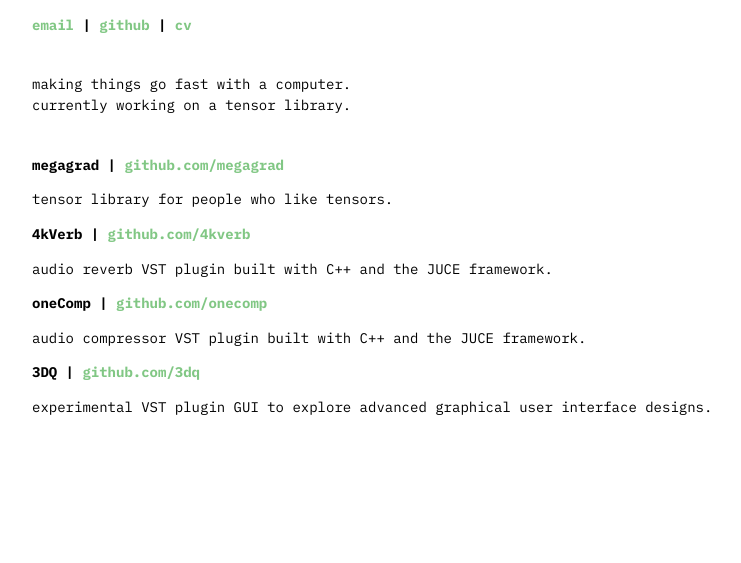
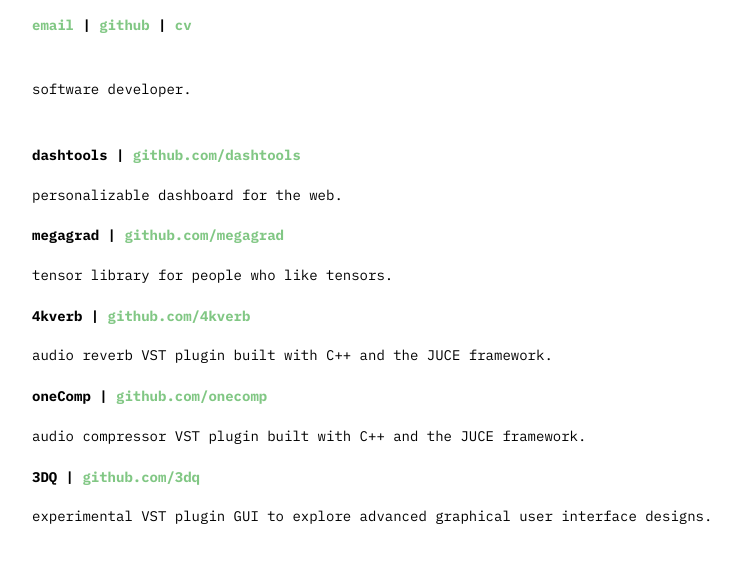
Before and after one commit to tylerguest/tylerguest, a plain HTML site: page index.html in a window 1280 px wide. Shown: the part 59-622 px from the top of the page, without its empty margins (133-874 px from the left). Drawn offline with Linux system fonts and the light colour scheme.

Commit message:
* small updates

```diff
--- a/index.html
+++ b/index.html
@@ -16,18 +16,20 @@
             | <a href="Tyler Guest Resume (05-23).pdf" target="_blank">cv</a>
         </h4>
         <br>
-        <p>making things go fast with a computer.</p>
-        <p>currently working on a tensor library.</p>
-        <p></p>
+        <p>software developer.</p>
         <br>
     </header>
     <section id="projects">
+        <div class="project">
+            <h4>dashtools | <a href="https://github.com/tylerguest/dashtools" target="_blank">github.com/dashtools</a></h4>
+            <p>personalizable dashboard for the web.</p>
+        </div>
         <div class="project">
             <h4>megagrad | <a href="https://github.com/tylerguest/megagrad" target="_blank">github.com/megagrad</a></h4>
             <p>tensor library for people who like tensors.</p>
         </div>
         <div class="project">
-            <h4>4kVerb | <a href="https://github.com/tylerguest/4kverb" target="_blank">github.com/4kverb</a></h4>
+            <h4>4kverb | <a href="https://github.com/tylerguest/4kverb" target="_blank">github.com/4kverb</a></h4>
             <p>audio reverb VST plugin built with C++ and the JUCE framework.</p>
         </div>
         <div class="project">
--- a/style.css
+++ b/style.css
@@ -15,6 +15,7 @@
     margin: 0 auto;
     text-align: left;
     padding: 0 20px;
+}
 
 nav ul {
     list-style: none;
@@ -27,7 +28,7 @@
 }
 
 p {
-    line-height: 1;
+    line-height: 1.8;
     margin: 0.5em 0;
 }
 
@@ -40,7 +41,6 @@
     color: #ff0000;
 }
 
-/* Responsive design */
 @media (max-width: 768px) {
     body {
         font-size: 14px;
```
